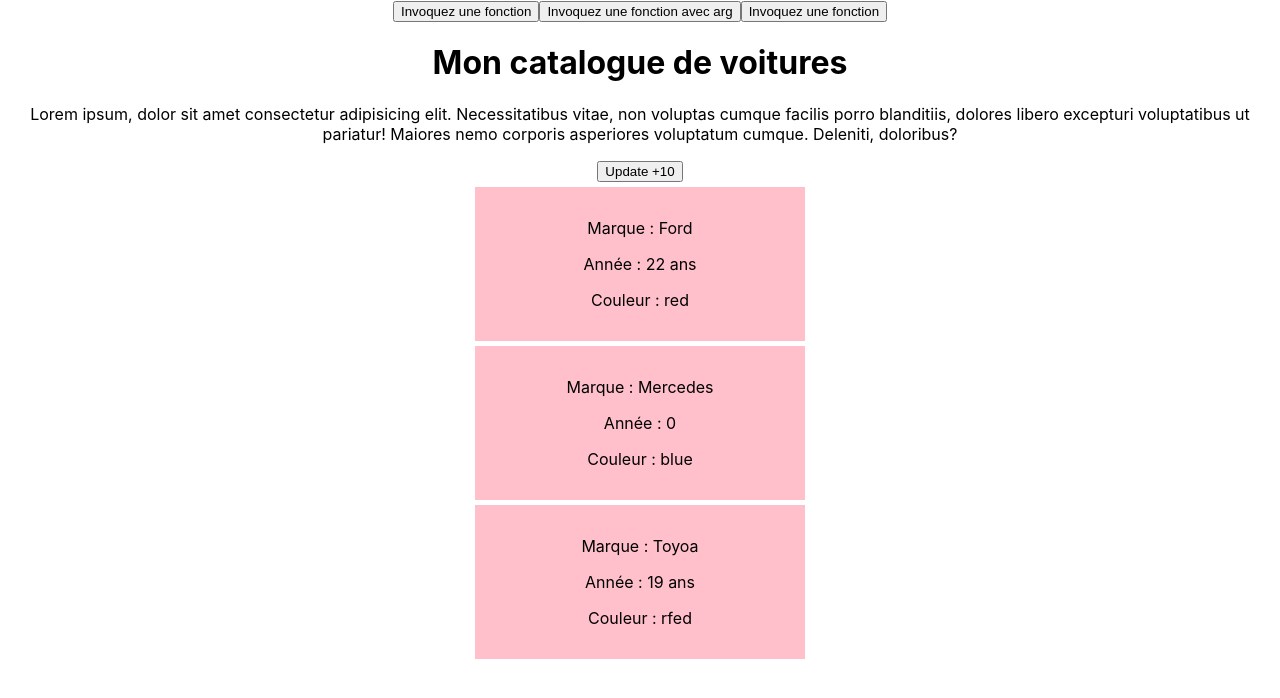
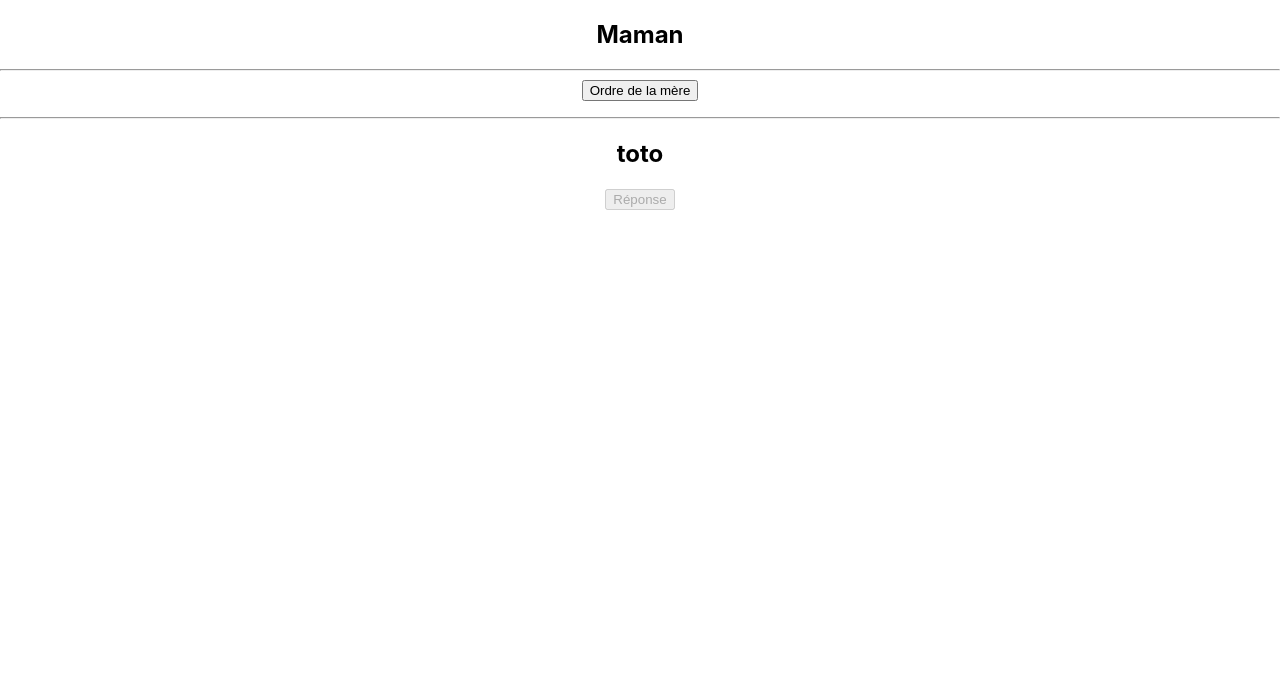
Before and after one commit to princeGedeon/React-training, a React (Create React App) app in the folder 1-composants-react/app_voiture_cr/cars/: page / in a window 1280 px wide. Shown: the top 698 px of the page. Built offline with nearby package versions, Linux system fonts and the light colour scheme.

Commit message:
init props fonction

```diff
--- a/1-composants-react/app_voiture_cr/cars/src/App.js
+++ b/1-composants-react/app_voiture_cr/cars/src/App.js
@@ -3,8 +3,10 @@ import './App.css';
 import Mycars from './Components/Mycars';
 
 import React, { Component } from 'react'
+import Maman from './Components/Maman';
 import Welcome from './Components/Welcome';
 export default class App extends Component {
+
 
   state={
 
@@ -28,10 +30,10 @@ export default class App extends Component {
   render() {
     return (
       <div className='App'>
-        <Welcome/>
-        <Mycars color={this.state.color}  title={this.state.title}/>
+        {/* <Welcome/>
+        <Mycars color={this.state.color}  title={this.state.title}/> */}
 
-
+        <Maman />
       </div>
     )
   }
--- /dev/null
+++ b/1-composants-react/app_voiture_cr/cars/src/Components/Maman.js
@@ -0,0 +1,35 @@
+import React, { Component } from 'react';
+import Toto from './Toto';
+class Maman extends Component {
+    state={
+        messageMaman:null,
+        messageToto:null,
+    }
+
+    ordreMaman=()=>{
+            this.setState({
+                messageMaman:"Va ranger ta chambre"
+            })
+    }
+    reponseToto=()=>{
+        this.setState({
+            messageToto:"D'accord maman"
+        })
+    }
+    render() {
+        return (
+            <div>
+                <h2>Maman</h2>
+
+                <hr />
+                <button onClick={()=>this.ordreMaman()}>Ordre de la mère</button>
+                <p>{this.state.messageMaman}</p>
+                <hr />
+
+                <Toto name="toto" lestate={this.state}/>
+            </div>
+        );
+    }
+}
+
+export default Maman;
--- /dev/null
+++ b/1-composants-react/app_voiture_cr/cars/src/Components/Toto.js
@@ -0,0 +1,13 @@
+import React from 'react';
+
+const Toto = (props) => {
+   const btnrespoToto=props.lestate.messageMaman!=null ?(<button >Réponse</button>):<button disabled >Réponse</button>
+    return (
+        <div>
+            <h2>{props.name}</h2>
+            {btnrespoToto}
+        </div>
+    );
+}
+
+export default Toto;
```
